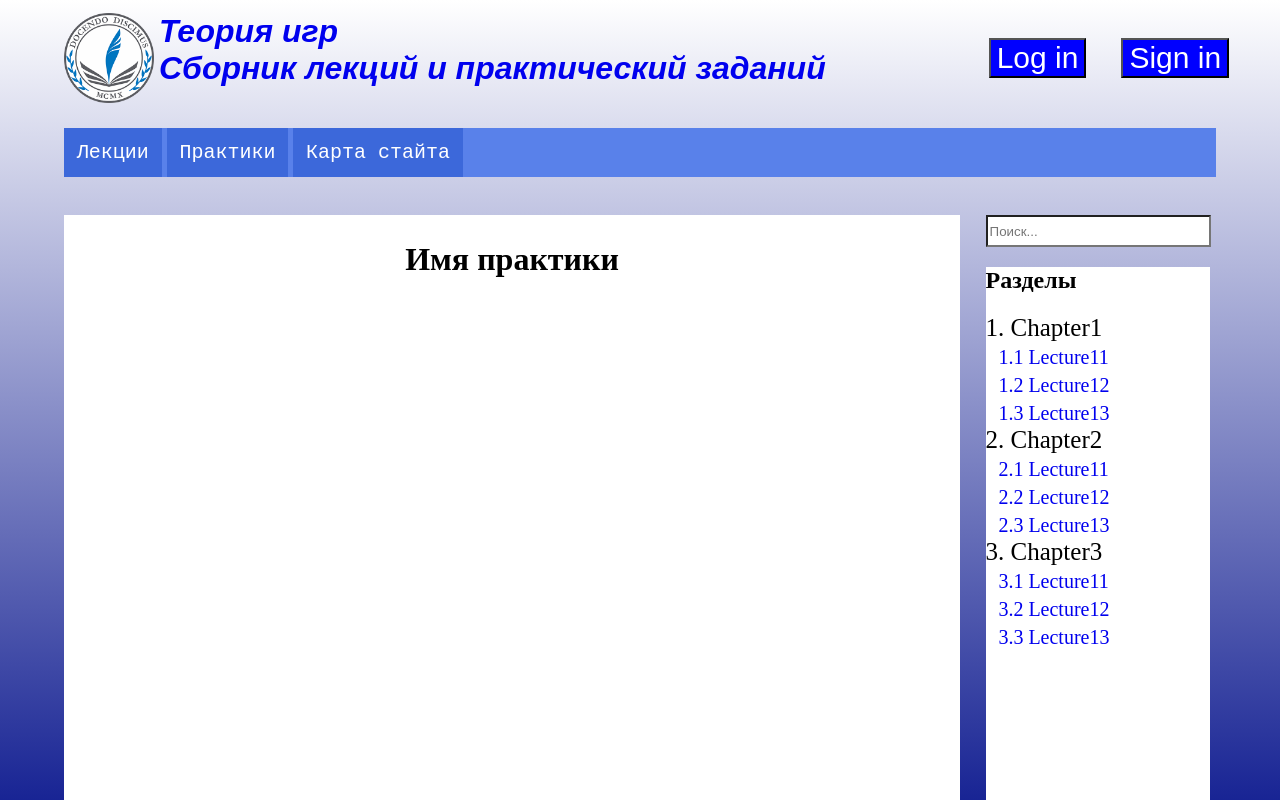
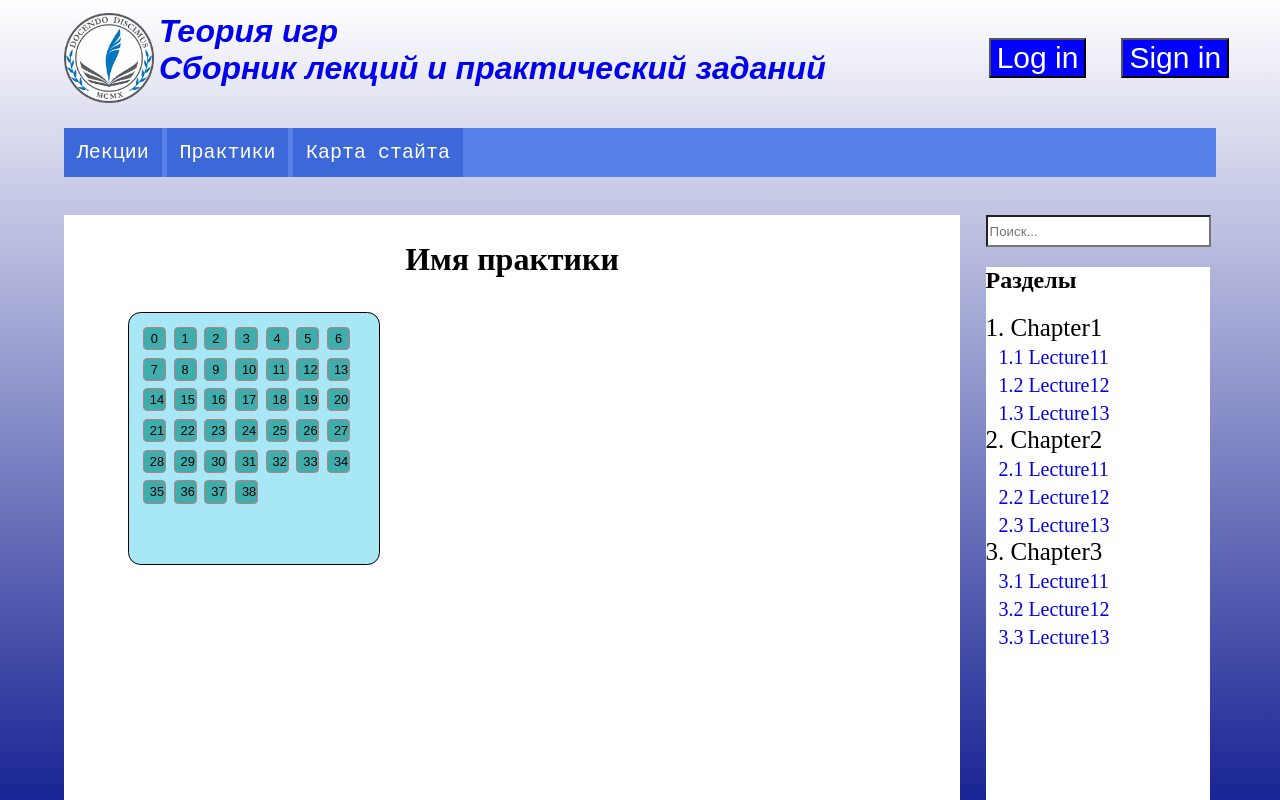
Before and after one commit to Alekseim1500/GameTheory, an Angular app: page /test/question/1 in a window 1280 px wide. Shown: the top 800 px of the page. Built offline with nearby package versions, Linux system fonts and the light colour scheme.

Commit message:
question

```diff
--- a/src/app/app-routing.module.ts
+++ b/src/app/app-routing.module.ts
@@ -9,6 +9,7 @@ import { SiteMapComponent } from './site-map/site-map.component';
 import { LectureComponent } from './lecture/lecture.component';
 import { TestComponent } from './test/test.component';
 import { QuestionComponent } from './question/question.component';
+import { ProfileComponent } from './profile/profile.component';
 
 const routes: Routes = [
   {path: '', component:  HomeComponent},
@@ -17,6 +18,7 @@ const routes: Routes = [
   {path: 'practices', component: PracticesComponent},
   {path: 'map', component: SiteMapComponent},
   {path: 'test', children:[{path:'question/:id', component: QuestionComponent},{path:'',component:TestComponent}]},
+  {path: 'profile', component: ProfileComponent},
   {path: '**', component:  NotFoundComponent},
 ];
 
--- a/src/app/app.module.ts
+++ b/src/app/app.module.ts
@@ -13,6 +13,7 @@ import { SiteMapComponent } from './site-map/site-map.component';
 import { LectureComponent } from './lecture/lecture.component';
 import { TestComponent } from './test/test.component';
 import { QuestionComponent } from './question/question.component';
+import { ProfileComponent } from './profile/profile.component';
 
 
 @NgModule({
@@ -28,6 +29,7 @@ import { QuestionComponent } from './question/question.component';
     LectureComponent,
     TestComponent,
     QuestionComponent,
+    ProfileComponent,
 
   ],
   imports: [
--- /dev/null
+++ b/src/app/profile/profile.component.ts
@@ -0,0 +1,15 @@
+import { Component, OnInit } from '@angular/core';
+
+@Component({
+  selector: 'app-profile',
+  templateUrl: './profile.component.html',
+  styleUrls: ['./profile.component.scss']
+})
+export class ProfileComponent implements OnInit {
+
+  constructor() { }
+
+  ngOnInit(): void {
+  }
+
+}
--- a/src/app/question/question.component.html
+++ b/src/app/question/question.component.html
@@ -1,8 +1,11 @@
 <app-head></app-head>
 <app-main-content>
     <h1 class="title">{{practicName}}</h1>
-    <div class=text>
-        <p>
-
+    <div class=main>
+        <div class="questions">
+            <button *ngFor="let question of questions; let i = index" routerLink="../{{i}}" class="question">
+                {{i}}
+            </button>
+        </div>
     </div>
 </app-main-content>
--- a/src/app/question/question.component.scss
+++ b/src/app/question/question.component.scss
@@ -2,3 +2,30 @@
     margin-top:2vw;
     text-align : center;
 }
+
+.questions{
+    display: inline-block;
+    max-width: 18vw;
+    min-height: 18vw;
+    margin-left: 5vw;
+    margin-top: 1vw;
+    border-radius: 5%;
+    border: solid 1px;
+    background-color: rgba(167, 231, 246, 1);
+    padding: 10px;
+}
+
+.question{
+    display: inline-block;
+    width: 1.8vw;
+    height: 1.8vw;
+    margin: 0.3vw;
+    font-size: 1vw;
+    background-color: rgba(64, 173, 173, 1);
+    border:solid 1px rgba(194, 122, 122, 1);
+    border-radius: 20%;
+}
+
+.question:hover{
+    opacity: 50%;
+}
--- a/src/app/question/question.component.ts
+++ b/src/app/question/question.component.ts
@@ -7,7 +7,7 @@ import { Component, OnInit } from '@angular/core';
 })
 export class QuestionComponent implements OnInit {
   practicName = "Имя практики"
-
+  questions = [{},{},{},{},{},{},{},{},{},{},{},{},{},{},{},{},{},{},{},{},{},{},{},{},{},{},{},{},{},{},{},{},{},{},{},{},{},{},{}];
   constructor() { }
 
   ngOnInit(): void {
```
Also changed, not shown: src/app/profile/profile.component.html (added), src/app/profile/profile.component.scss (added), 1 other file (tests, documents, lock files or other folders).
